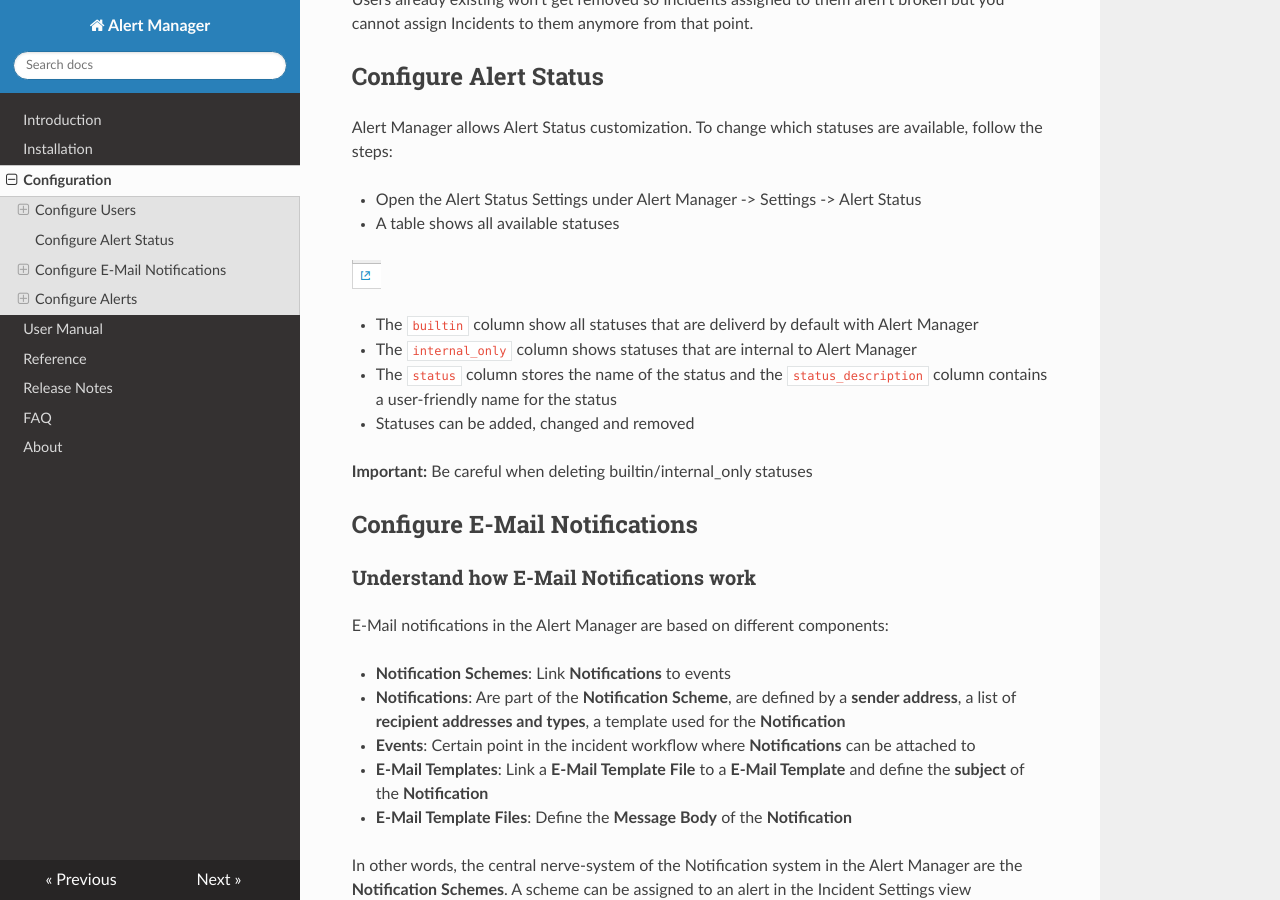
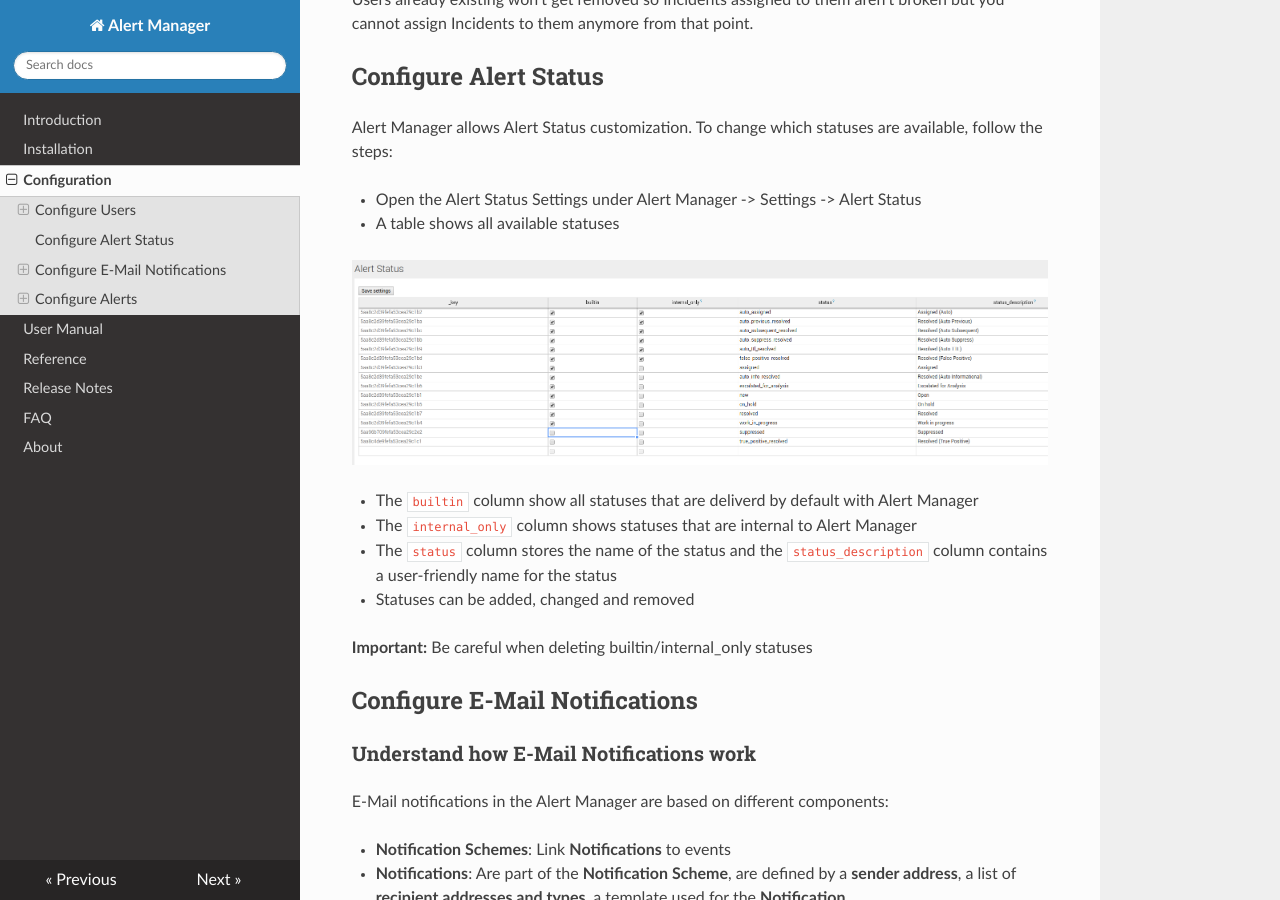
Before and after one commit to alertmanager/alert_manager_docs, an MkDocs documentation site: the page built from docs/configuration_manual.md, in a window 1280 px wide and 900 px high, scrolled down 662 px. Built offline with MkDocs 1.6.1, drawn with Linux system fonts in a browser that asks for light colours; nearby versions of some CDN libraries; old or Windows-style settings are respelled for this version of MkDocs.

Commit message:
Fixed img link

```diff
--- a/docs/configuration_manual.md
+++ b/docs/configuration_manual.md
@@ -24,7 +24,7 @@ Alert Manager allows  Alert Status customization. To change which statuses are a
 * Open the Alert Status Settings under Alert Manager -> Settings -> Alert Status
 * A table shows all available statuses
 
-![Screenshot](img/im_ewa_button.png)
+![Screenshot](img/im_alert_status_settings.png)
 
 * The `builtin` column show all statuses that are deliverd by default with Alert Manager
 * The `internal_only` column shows statuses that are internal to Alert Manager
```
